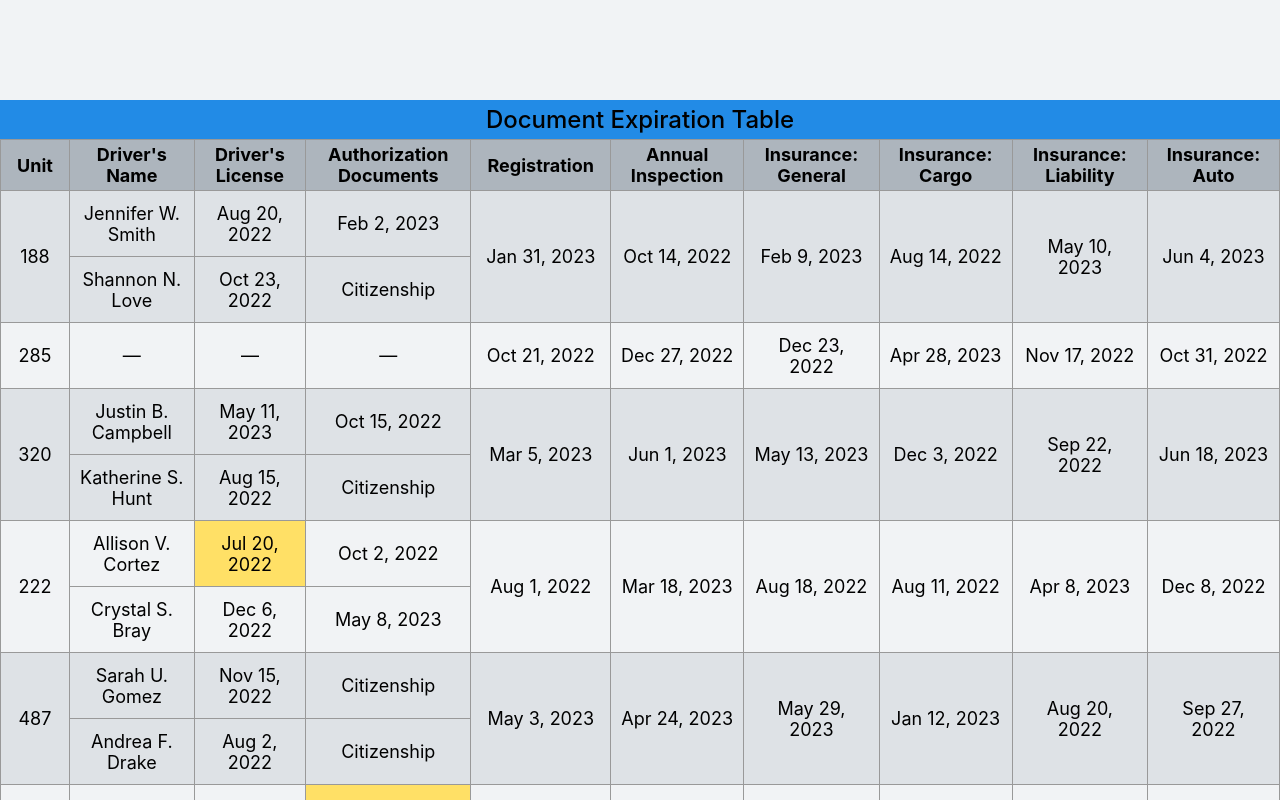
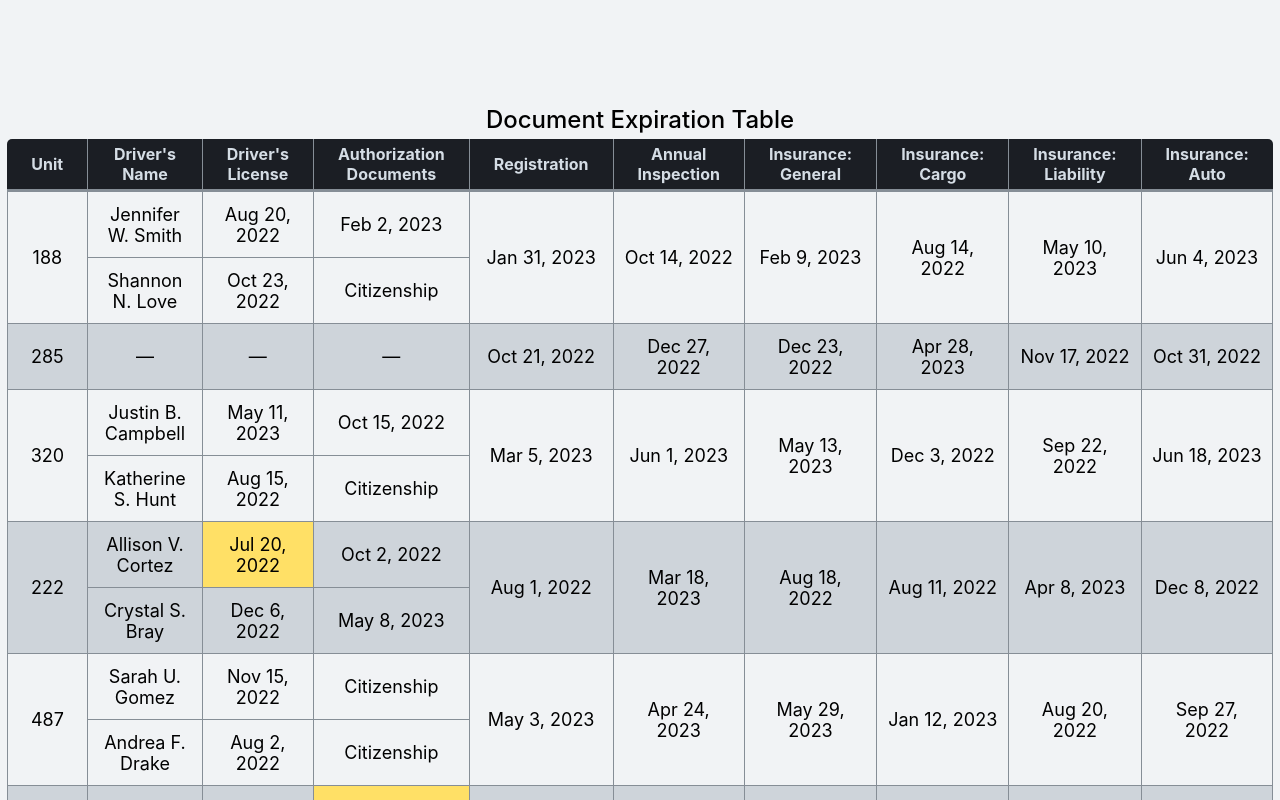
Before and after one commit to EvilCheetah/document-expiration-table, a React (Create React App) app: page / in a window 1280 px wide. Shown: the top 800 px of the page. Built offline with nearby package versions, Linux system fonts and the light colour scheme.

Commit message:
update: table outline

```diff
--- a/src/components/ExpirationTable/ExpirationTable.css
+++ b/src/components/ExpirationTable/ExpirationTable.css
@@ -3,40 +3,60 @@ table {
     border-collapse: collapse;
     margin: auto;
     width: auto;
+    max-width: 800px;
     margin: 100px auto;
 }
 
 caption {
-    background-color: #228be6;
     padding: 5px 20px;
     font-size: 1.5em;
     font-weight: 500;
 }
 
-thead {
-    background-color: #adb5bd;
-    border-color: red;
+th {
+    border-right: 1px solid #868e96;
+    border-bottom: 3px solid #868e96;
+    font-size: 16px;
+    padding: 0 1.5rem;
+    height: 50px;
+    background-color: #1b1e24;
+    color: #D5DDE5;
 }
 
-table th {
-    font-size: 18px;
-    padding: 0 1rem;
-    height: 50px;
-    border: 1px solid #999;
+th:first-of-type {
+    border-top-left-radius: 5px;
+}
+
+th:last-of-type {
+    border-top-right-radius: 5px;
+    border-right: none;
 }
 
 td {
     font-size: 18px;
     height: 65px;
     padding: 0px 10px;
-    border-collapse: separate;
-    border-spacing: 50px;
-    border: 1px solid #999
+    border: 1px solid #868e96;
 }
 
-table tbody:nth-of-type(odd)
+tbody:last-of-type tr td:first-of-type {
+    border-bottom-left-radius: 5px;
+}
+
+table tbody:nth-of-type(even)
 {
-    background-color: #dee2e6;
+    background-color: #ced4da;
+}
+
+.table-title {
+    background-color: #4c6ef5;
+    border-radius: 5px;
+    color: aliceblue;
+    padding: 15px 0;
+    font-size: 1.5em;
+    font-weight: 600;
+    font-family: Arial, Helvetica, sans-serif;
+    margin-bottom: 20px;
 }
 
 .expired {
@@ -50,3 +70,15 @@ table tbody:nth-of-type(odd)
 .active {
     background-color: transparent;
 }
+
+.header-name {
+    vertical-align: middle;
+    display: inline-block;
+}
+
+.sorting-state {
+    width: 16px;
+    height: 16px;
+    display: inline-block;
+    vertical-align: middle;
+}
```
